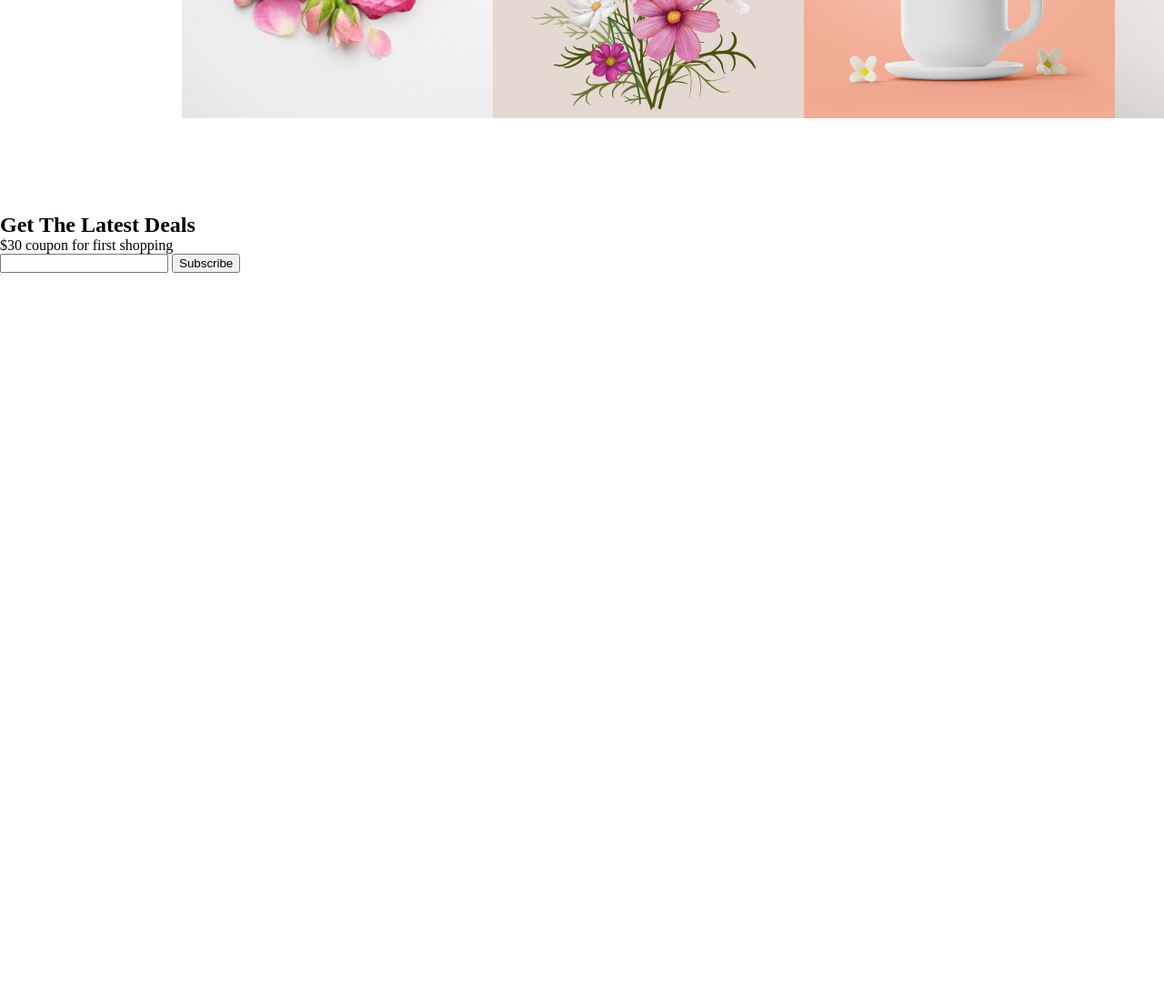
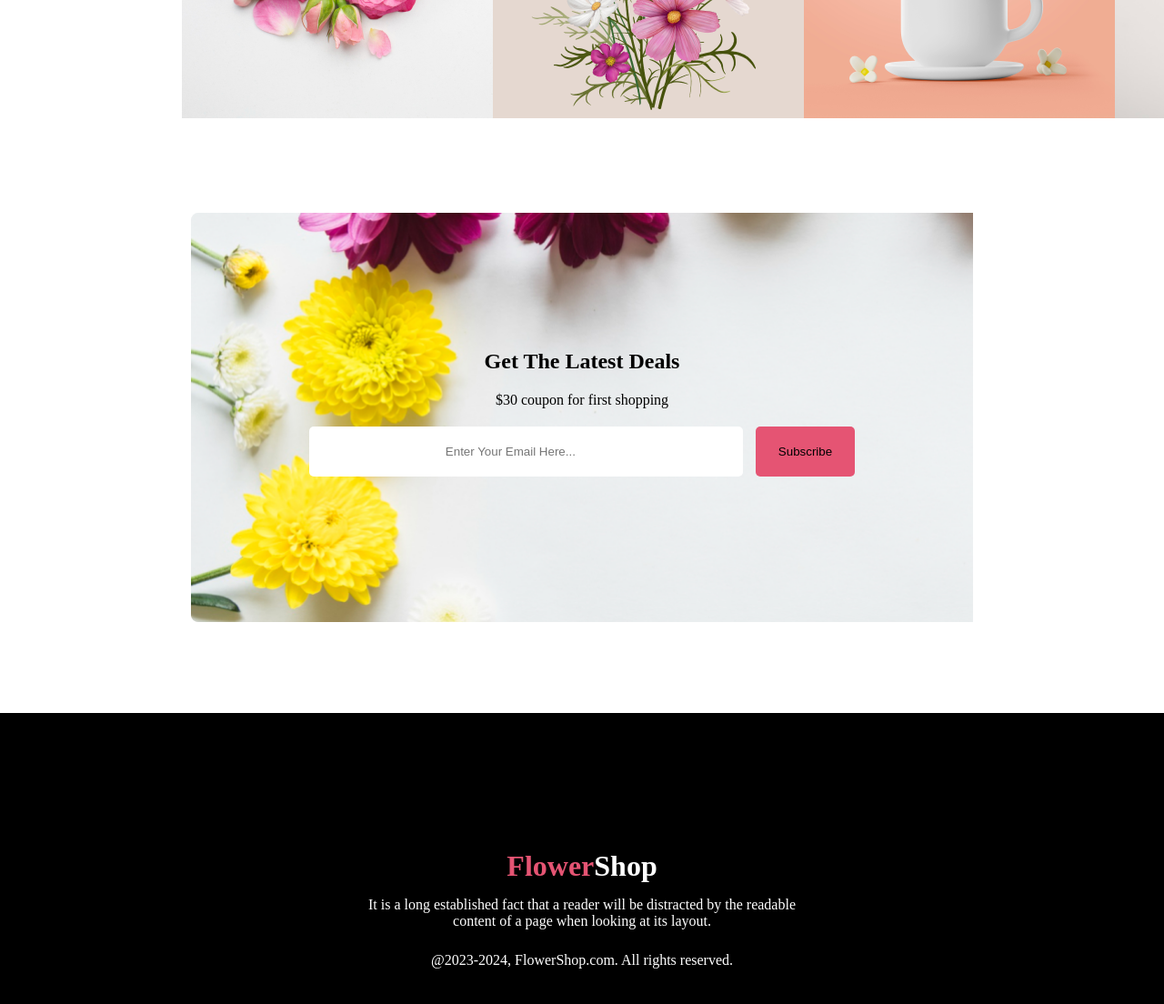
Before and after one commit to P-Hemal/Flower-Shop-Repo, a plain HTML site: page index.html in a window 1280 px wide. Shown: the part 3070-4174 px from the top of the page at 91% size. Before the commit the page ends 3370 px from the top, so only its background shows below. Drawn offline with Linux system fonts and the light colour scheme.

Commit message:
complete

```diff
--- a/index.html
+++ b/index.html
@@ -105,18 +105,25 @@
 
         </section>
         <section class="section-4">
-            <div>
+            <div style="text-align: center; align-items: center; padding: 150px 100px;">
                 <h1>Get The Latest Deals</h1>
-                <p>$30 coupon for first shopping</p>
-            </div>
-            <div>
-                <input type="email" name="" id="">
-                <button>Subscribe</button>
+                <p style="margin: 20px 0px;">$30 coupon for first shopping</p>
+                <input style="margin-right: 10px; padding: 20px 150px; border-radius: 5px; border: none;" type="email"
+                    name="" id="" placeholder="Enter Your Email Here...">
+                <button
+                    style="background-color: #e55473; padding: 20px 25px; border-radius: 5px; border: none;">Subscribe</button>
             </div>
         </section>
     </main>
-    <footer>
-
+    <footer style="background-color: black; text-align: center; height: 400px;">
+        <div style="padding-top: 150px;">
+            <h1 style="color: white;"><span style="color: #e55473; ">Flower</span>Shop</h1>
+            <p style="color: white; margin-top: 15px;">
+                It is a long established fact that a reader will be distracted by the readable
+                <br>content of a page when looking at its layout.
+            </p>
+            <p style="color: white; margin-top: 25px;">@2023-2024, FlowerShop.com. All rights reserved. </p>
+        </div>
     </footer>
 </body>
 
--- a/styles/style.css
+++ b/styles/style.css
@@ -115,5 +115,10 @@ margin-bottom: 20px;
 }
 
 .section-4{
-    background-image: url(Flower Asset/Rectangle 9.png);
+    background-image: url("/images/rectangle.png");
+    height: 450px;
+    background-size: cover;
+    background-repeat: no-repeat;
+    margin: 0px 210px;
+    margin-bottom: 100px;
 }
```
Also changed, not shown: images/rectangle.png (renamed from images/Rectangle 9.png).
